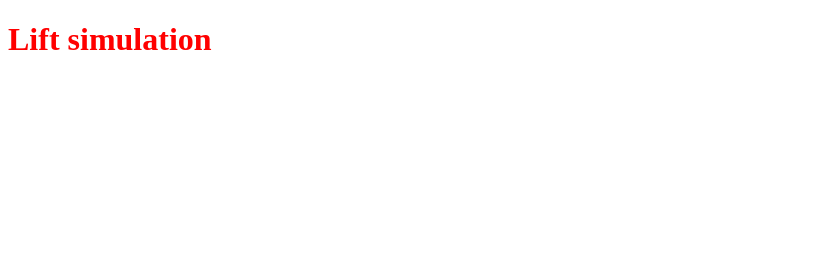
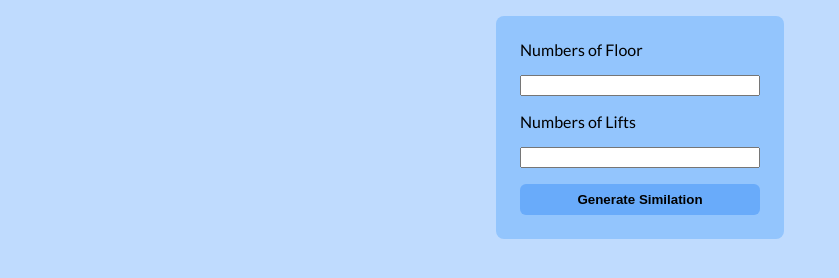
Before and after one commit to krishanu2911/lift-simulation, a plain HTML site: page index.html in a window 1280 px wide. Shown: the whole page, without its empty margins (0-839 px from the left). Drawn offline with Linux system fonts and the light colour scheme; a web font is replaced by a local one.

Commit message:
feat: form section setup and styles

```diff
--- a/index.html
+++ b/index.html
@@ -8,8 +8,22 @@
     <link rel="stylesheet" href="styles.css">
 </head>
 <body>
-    <h1 class="demo">Lift simulation</h1>
+    <main>
+        <!-- Numbers of floor and lifts counts -->
+        <section class="floor_lift_count_section">
+            <form class="floor_lift_count_form">
+                <label for="floor_count">Numbers of Floor</label>
+                <input id="floor_count" type="number" />
+                <label for="lift_count">Numbers of Lifts</label>
+                <input id="lift_count" type="number" />
+                <button type="submit" id="floor_lift_submit_btn">Generate Similation</button>
+            </form>
+        </section>
+        <!-- Lift Simulation section -->
+        <section class="floor_lift_playground">
 
+        </section>
+    </main>
     <script src="script.js"></script>
 </body>
 </html>
--- a/styles.css
+++ b/styles.css
@@ -1,3 +1,44 @@
-.demo {
-    color: red;
+@import url("https://fonts.googleapis.com/css2?family=Lato:ital,wght@0,100;0,400;0,700;1,300;1,400&family=News+Cycle:wght@400;700&display=swap");
+body {
+  font-family: "Lato", sans-serif;
+  margin: 0;
 }
+main {
+  width: 100%;
+  min-height: 100vh;
+  background-color: #bfdbfe;
+}
+
+/* Form sections styles */
+
+.floor_lift_count_section {
+  padding: 1rem;
+  height: inherit;
+}
+.floor_lift_count_form {
+  background-color: #93c5fd;
+  padding: 1.5rem;
+  border-radius: 8px;
+  margin: auto;
+  max-width: 15rem;
+  display: flex;
+  flex-direction: column;
+  gap: 1rem;
+}
+#floor_lift_submit_btn {
+    border: transparent;
+    padding: 0.5rem;
+    border-radius: 6px;
+    font-weight: 600;
+    cursor: pointer;
+    background-color: rgb(96, 165, 250, 0.8);
+}
+#floor_lift_submit_btn:hover {
+    background-color: rgb(96, 165, 250, 1);;
+}
+
+/* floor lift playground section styles */
+
+.floor_lift_playground {
+  display: none;
+}
```
